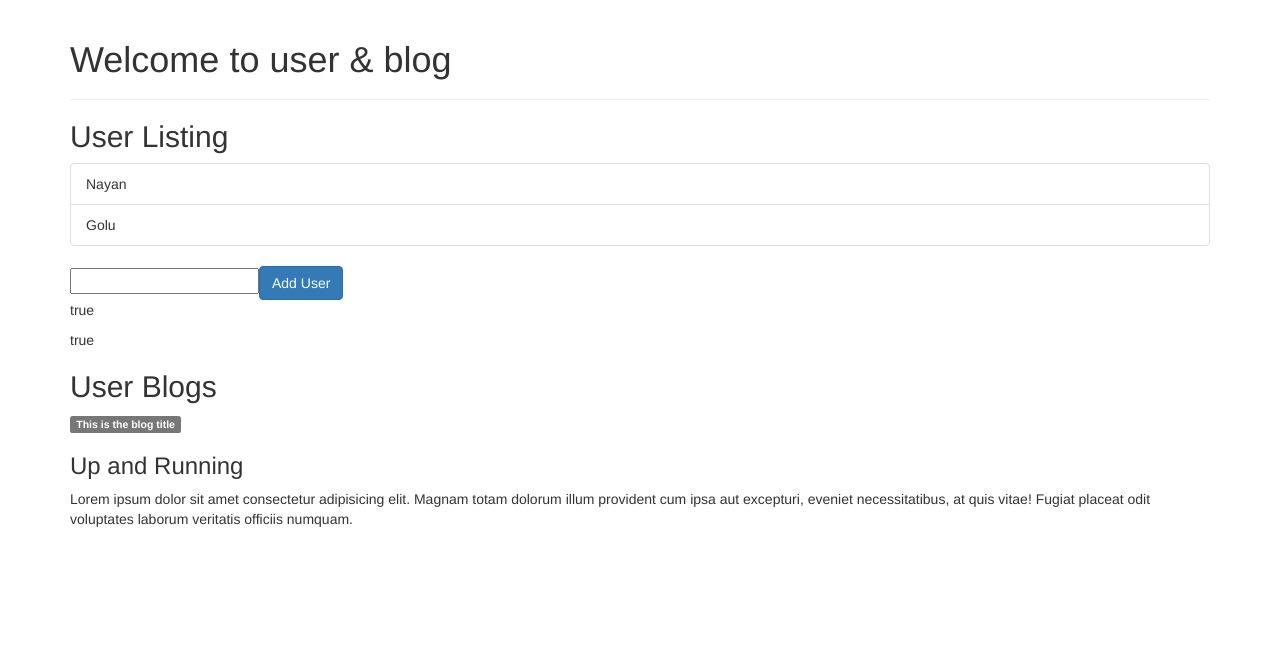
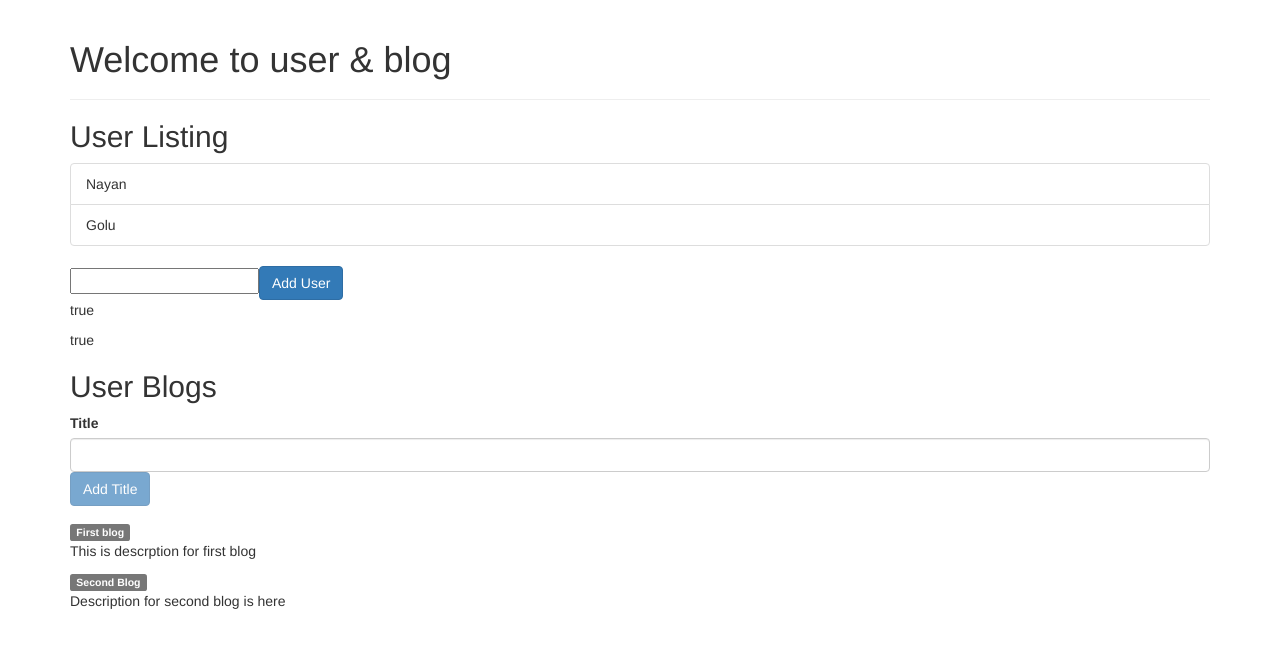
Before and after one commit to vermajnv/my-angular-app, an Angular app: page / in a window 1280 px wide. Shown: the top 648 px of the page. Built offline with nearby package versions, Linux system fonts and the light colour scheme.

Commit message:
Added blogs

```diff
--- a/src/app/blogs/blogs.component.html
+++ b/src/app/blogs/blogs.component.html
@@ -1,5 +1,10 @@
-<div>
-    <span class="label label-default">{{blogTitle}}</span>
-    <h3>{{getBlogStatus()}}</h3>
-    <p>Lorem ipsum dolor sit amet consectetur adipisicing elit. Magnam totam dolorum illum provident cum ipsa aut excepturi, eveniet necessitatibus, at quis vitae! Fugiat placeat odit voluptates laborum veritatis officiis numquam.</p>
+<div class="form-group">
+    <label>Title</label>
+    <input type="text" class="form-control" [(ngModel)]="inputTitle" (input)="changeButtonStatus()">
+    <button [disabled]="!addButtonStatus" (click)="addTitle()" class="btn btn-primary">Add Title</button>
 </div>
+
+<div *ngFor="let blog of blogs">
+    <span class="label label-default">{{blog.title}}</span>
+    <p>{{blog.description}}</p>
+</div>
--- a/src/app/blogs/blogs.component.ts
+++ b/src/app/blogs/blogs.component.ts
@@ -1,14 +1,40 @@
 import { Component } from "@angular/core";
+
+type blogType = {title : string, description : string}[];
 
 @Component({
     selector : 'app-blogs',
     templateUrl : './blogs.component.html',
     styleUrls : ['./blogs.component.css']
 })
+
 export class BlogsComponent {
-    blogTitle : string = 'This is the blog title';
+    inputTitle : string;
+    addButtonStatus : boolean = false;
+    blogs : blogType = [
+        {
+            title : 'First blog',
+            description : 'This is descrption for first blog'
+        },
+        {
+            title : 'Second Blog',
+            description : 'Description for second blog is here'
+        }
+    ];
 
-    getBlogStatus() : string {
-        return 'Up and Running'
+    addTitle()
+    {
+        this.blogs.push({ title : this.inputTitle, description : 'Description'})
+        this.inputTitle = '';
+        this.changeButtonStatus()
+    }
+
+    changeButtonStatus()
+    {
+        if(this.inputTitle.length > 0)
+        {
+            return this.addButtonStatus = true;
+        }
+        return this.addButtonStatus = false
     }
 }
```
